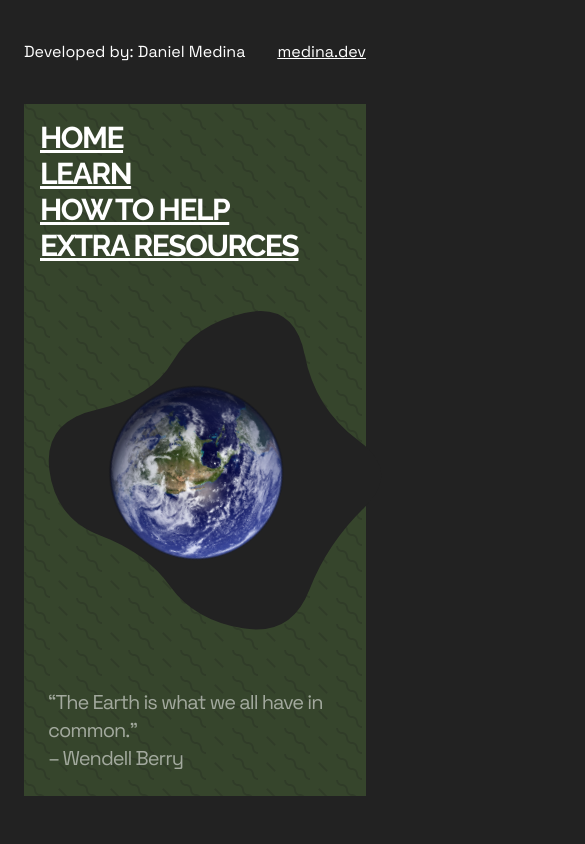
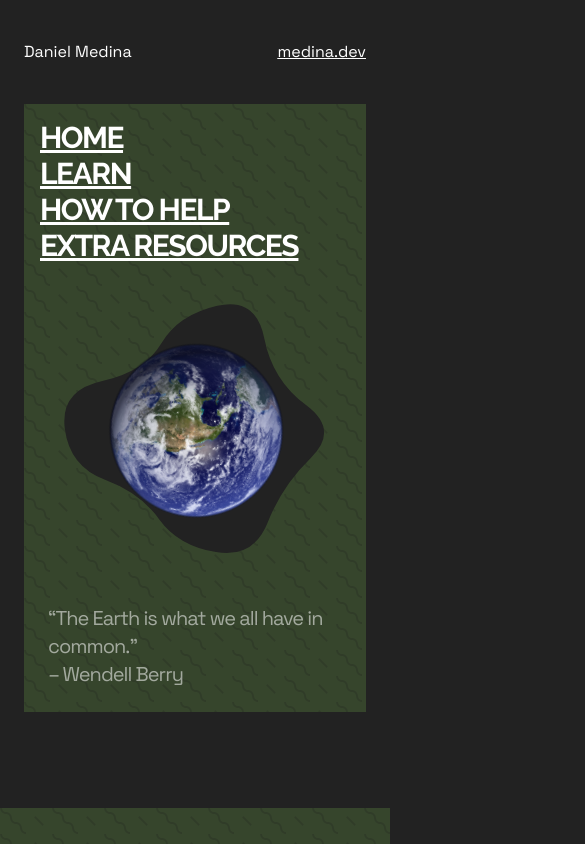
Before and after one commit to dnrm/earth, a Next.js app: page / in a window 390 px wide. Shown: the top 844 px of the page, 585 px wide, since content can reach past the window. Built offline with nearby package versions, Linux system fonts and the light colour scheme.

Commit message:
:bug: Fixed bug where globe was to the side in safari

```diff
--- a/pages/index.js
+++ b/pages/index.js
@@ -34,7 +34,7 @@ export default function Home() {
             </AnimatePresence>
             <div className="top-information py-10 px-6 mx-auto text-white flex justify-between items-center">
                 <p className="font-space-grotesk">
-                    Developed by: Daniel Medina
+                    Daniel Medina
                 </p>
                 <p className="font-space-grotesk underline">
                     <a href="https://medina.dev">medina.dev</a>
@@ -57,16 +57,17 @@ export default function Home() {
                         </Link>
                     </div>
                 </div>
-                <div className="circle text-dark grid place-items-center max-w-96 md:-mt-36 md:-mb-28">
-                    <div className="earth-photo absolute z-10 h-full w-1/2 md:w-1/4 animate-spin">
+                <div className="circle text-dark flex justify-center items-center max-w-96 md:-mt-36 md:-mb-28">
+                    <div className="earth-photo absolute z-10 h-80 inline-block md:h-full w-1/2 md:w-1/4 animate-spin">
                         <Image
                             src="/earth.png"
                             layout="fill"
                             objectFit="contain"
                             alt="earth picture"
+                            className="inline-block"
                         />
                     </div>
-                    <div className="svg-blob h-full w-96 md:w-2/5">
+                    <div className="svg-blob h-full w-84 md:w-2/5 inline-block">
                         <svg
                             viewBox="0 0 500 500"
                             xmlns="http://www.w3.org/2000/svg"
```
